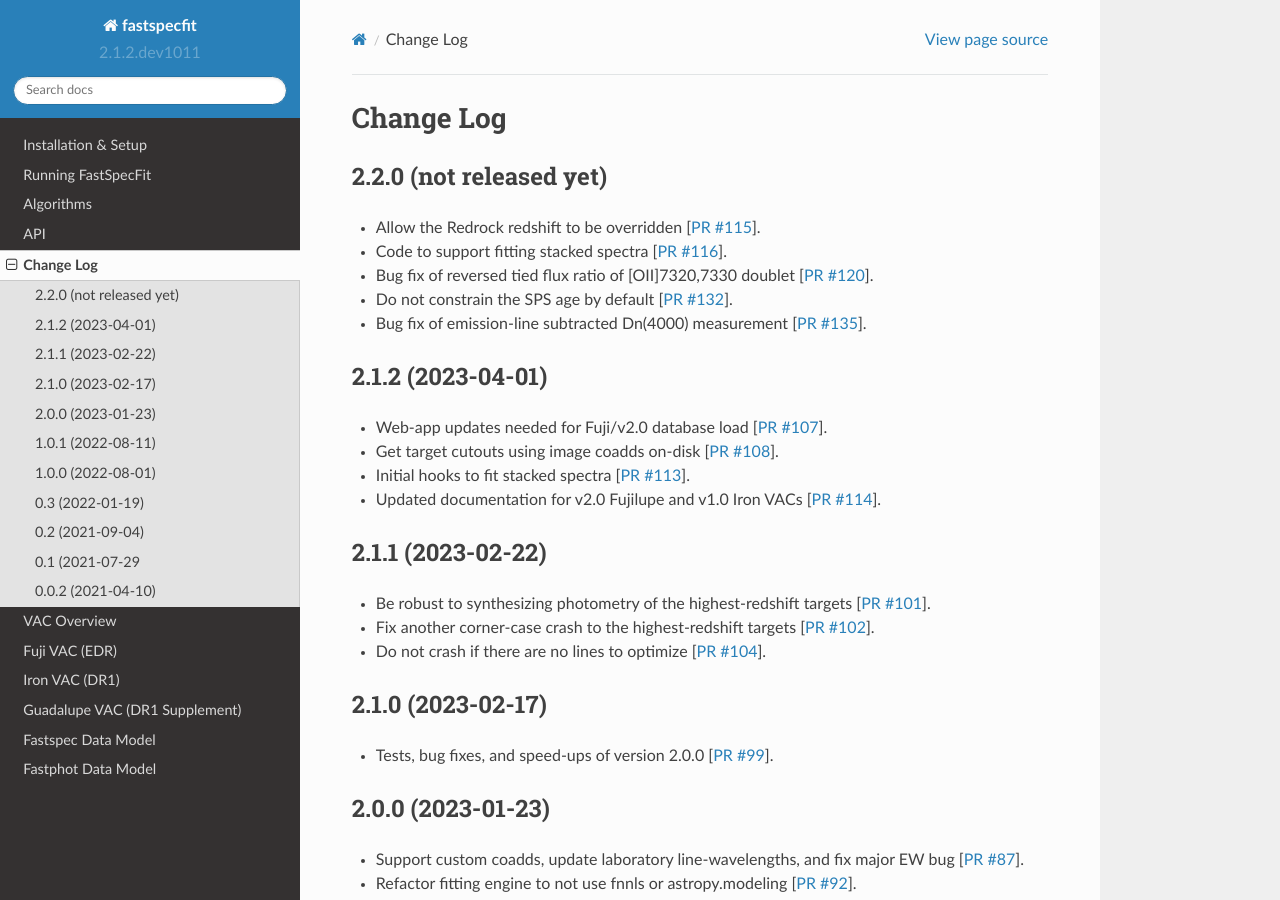
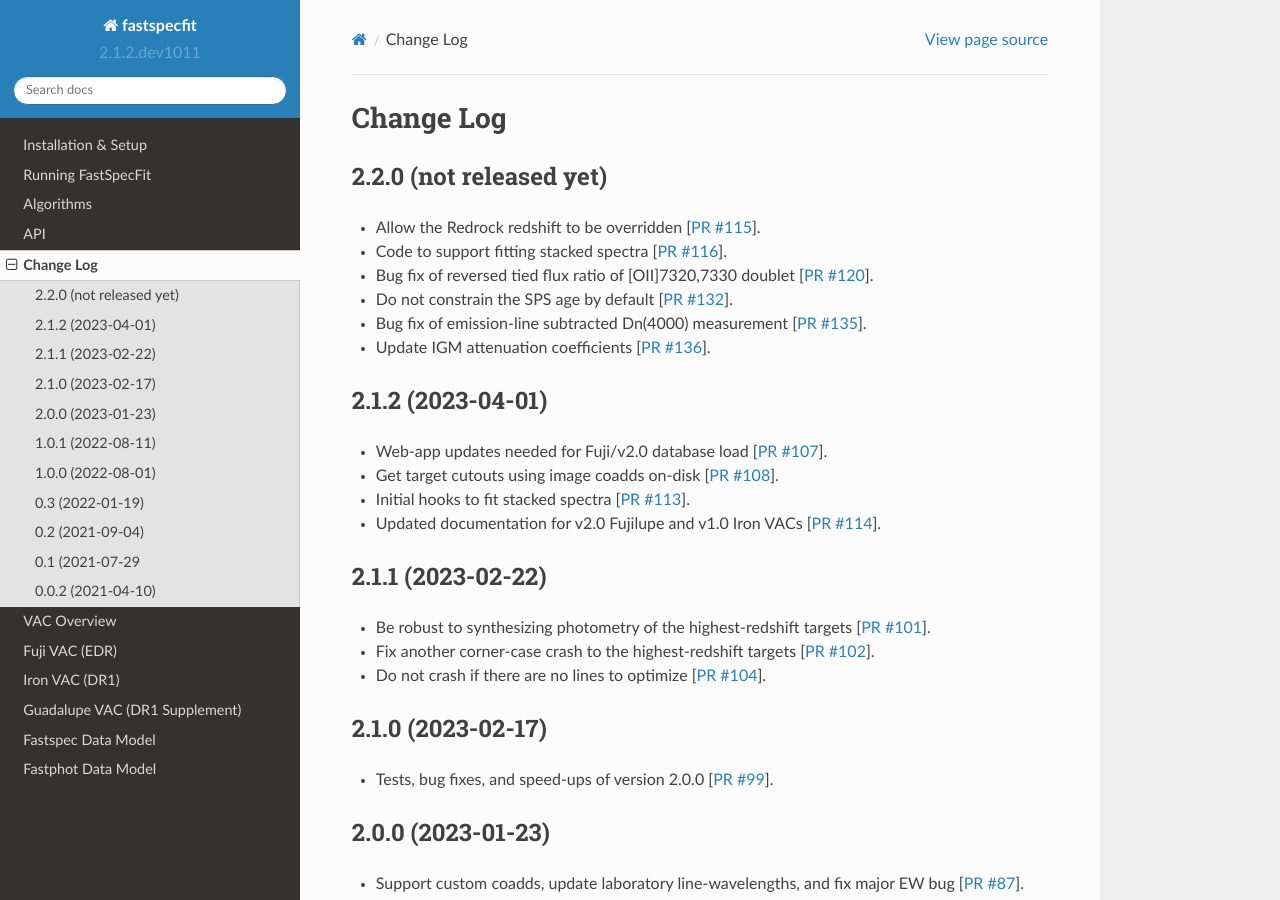
Before and after one commit to desihub/fastspecfit, a Sphinx documentation site: the page built from doc/changes.rst, in a window 1280 px wide and 900 px high. Built offline with Sphinx 7.4.7 and the Read the Docs theme 2.0.0, drawn with Linux system fonts in a browser that asks for light colours.

Commit message:
update change log [ci skip]

```diff
--- a/doc/changes.rst
+++ b/doc/changes.rst
@@ -10,12 +10,14 @@ Change Log
 * Bug fix of reversed tied flux ratio of [OII]7320,7330 doublet [`PR #120`_].
 * Do not constrain the SPS age by default [`PR #132`_].
 * Bug fix of emission-line subtracted Dn(4000) measurement [`PR #135`_].
+* Update IGM attenuation coefficients [`PR #136`_].
 
 .. _`PR #115`: https://github.com/desihub/fastspecfit/pull/115
 .. _`PR #116`: https://github.com/desihub/fastspecfit/pull/116
 .. _`PR #120`: https://github.com/desihub/fastspecfit/pull/120
 .. _`PR #132`: https://github.com/desihub/fastspecfit/pull/132
 .. _`PR #135`: https://github.com/desihub/fastspecfit/pull/135
+.. _`PR #136`: https://github.com/desihub/fastspecfit/pull/136
 
 2.1.2 (2023-04-01)
 ------------------
```
